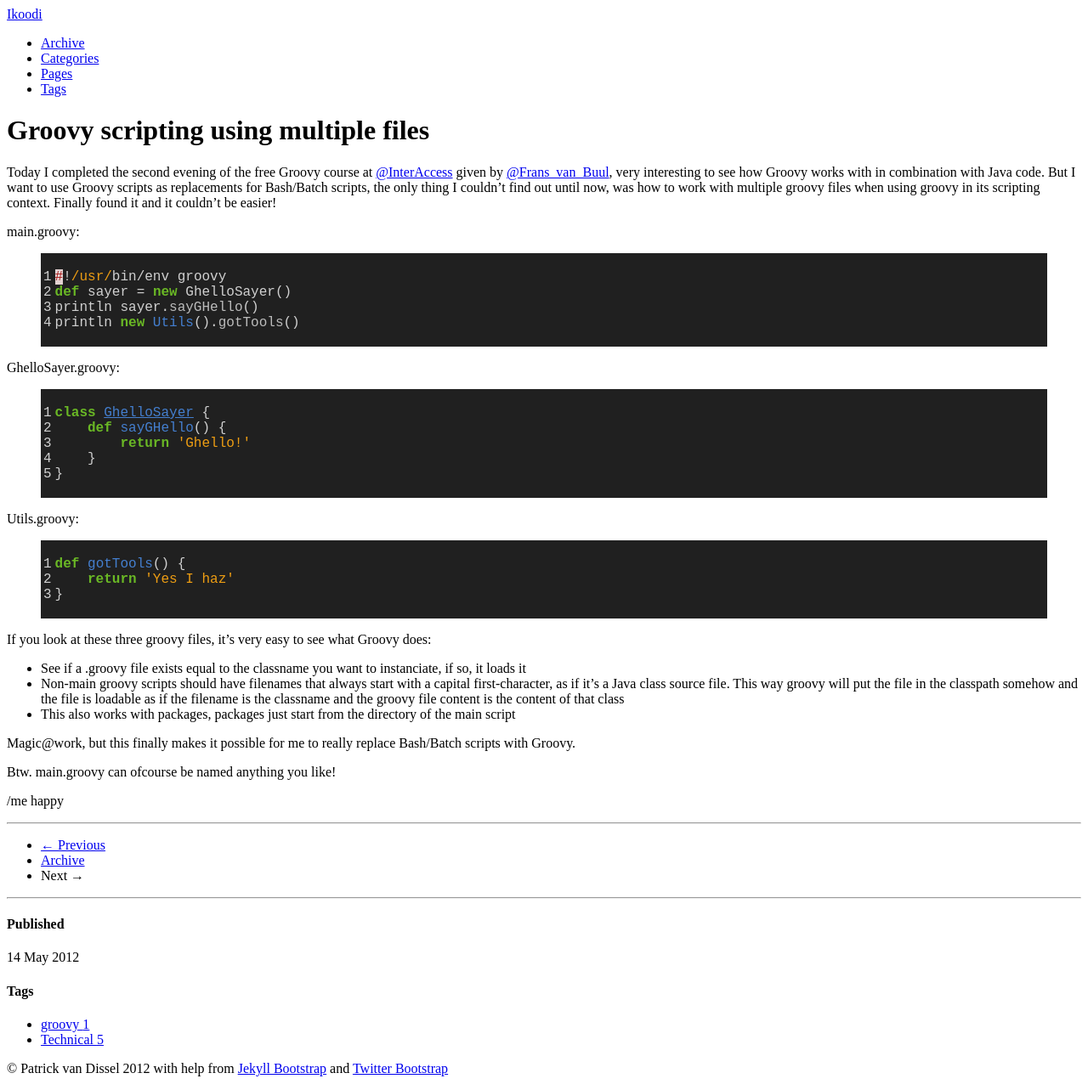
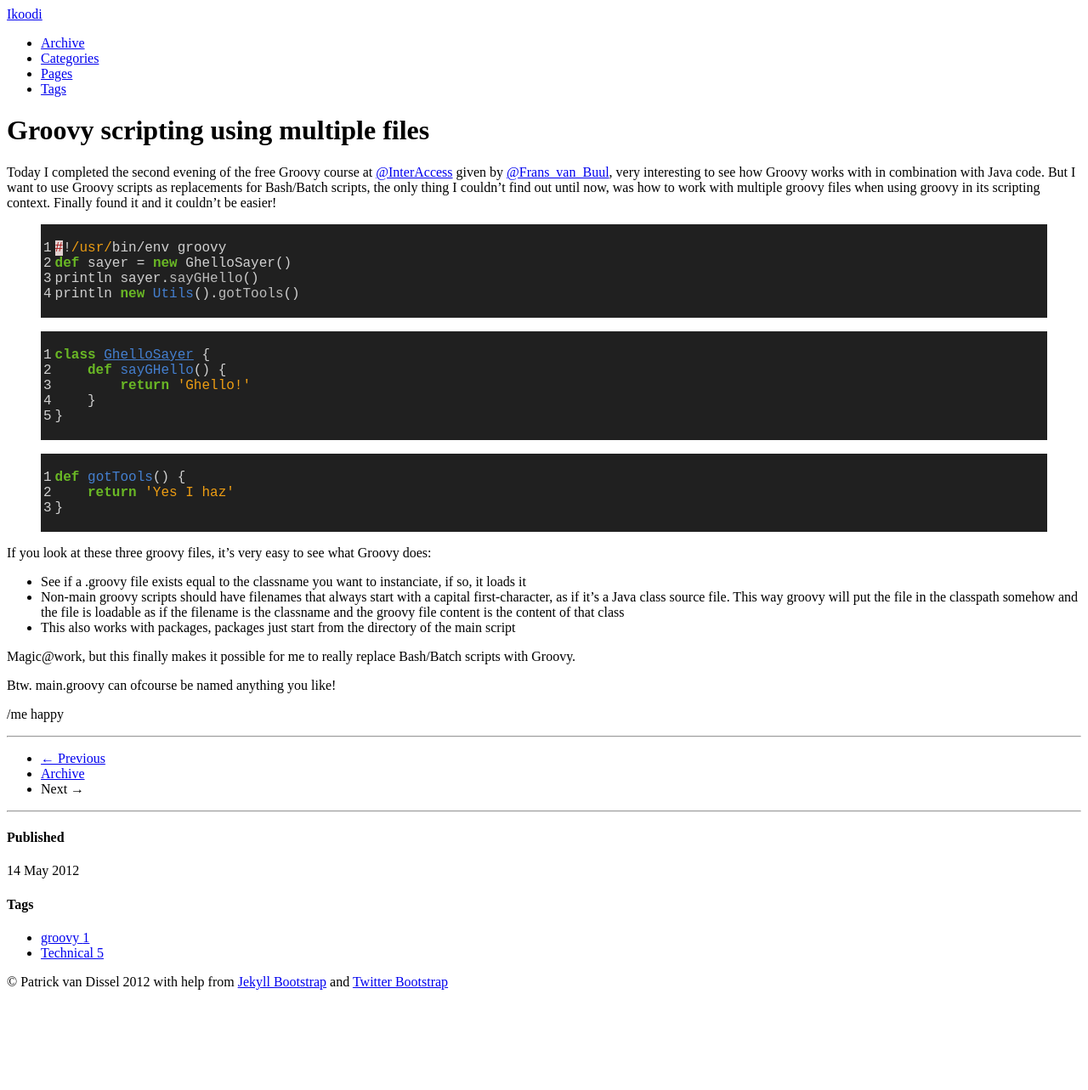
Before and after one commit to pvdissel/pvdissel.github.com, a Jekyll site: the page built from _posts/2012-05-14-groovy-scripting-using-multiple-files.md, in a window 1280 px wide. Shown: the whole page at 85% size. Built offline with Jekyll 4.4.1, drawn with Linux system fonts in a browser that asks for light colours; after the commit the page ends 1181 px from its top, so only the background shows below that.

Commit message:
Removed clerifications...

```diff
--- a/_posts/2012-05-14-groovy-scripting-using-multiple-files.md
+++ b/_posts/2012-05-14-groovy-scripting-using-multiple-files.md
@@ -8,16 +8,12 @@ published: true
 ---
 Today I completed the second evening of the free Groovy course at [@InterAccess](https://twitter.com/interaccess) given by [@Frans_van_Buul](https://twitter.com/Frans_van_Buul), very interesting to see how Groovy works with in combination with Java code. But I want to use Groovy scripts as replacements for Bash/Batch scripts, the only thing I couldn't find out until now, was how to work with multiple groovy files when using groovy in its scripting context. Finally found it and it couldn't be easier!
 
-main.groovy:
-
 {% highlight groovy linenos=table %}
 #!/usr/bin/env groovy
 def sayer = new GhelloSayer()
 println sayer.sayGHello()
 println new Utils().gotTools()
 {% endhighlight %}
-
-GhelloSayer.groovy:
 
 {% highlight groovy linenos=table %}
 class GhelloSayer {
@@ -26,8 +22,6 @@ class GhelloSayer {
     }
 }
 {% endhighlight %}
-
-Utils.groovy:
 
 {% highlight groovy linenos=table %}
 def gotTools() {
```
